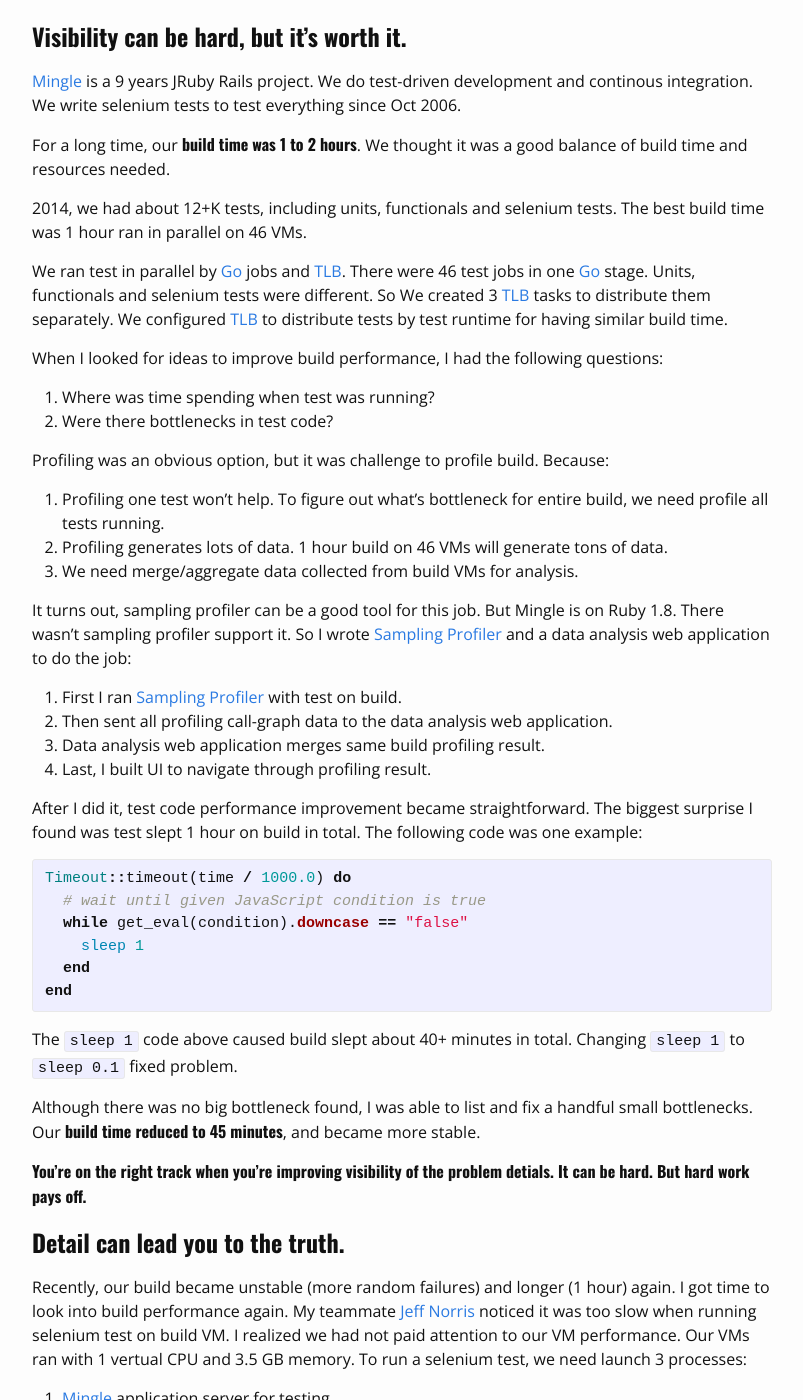
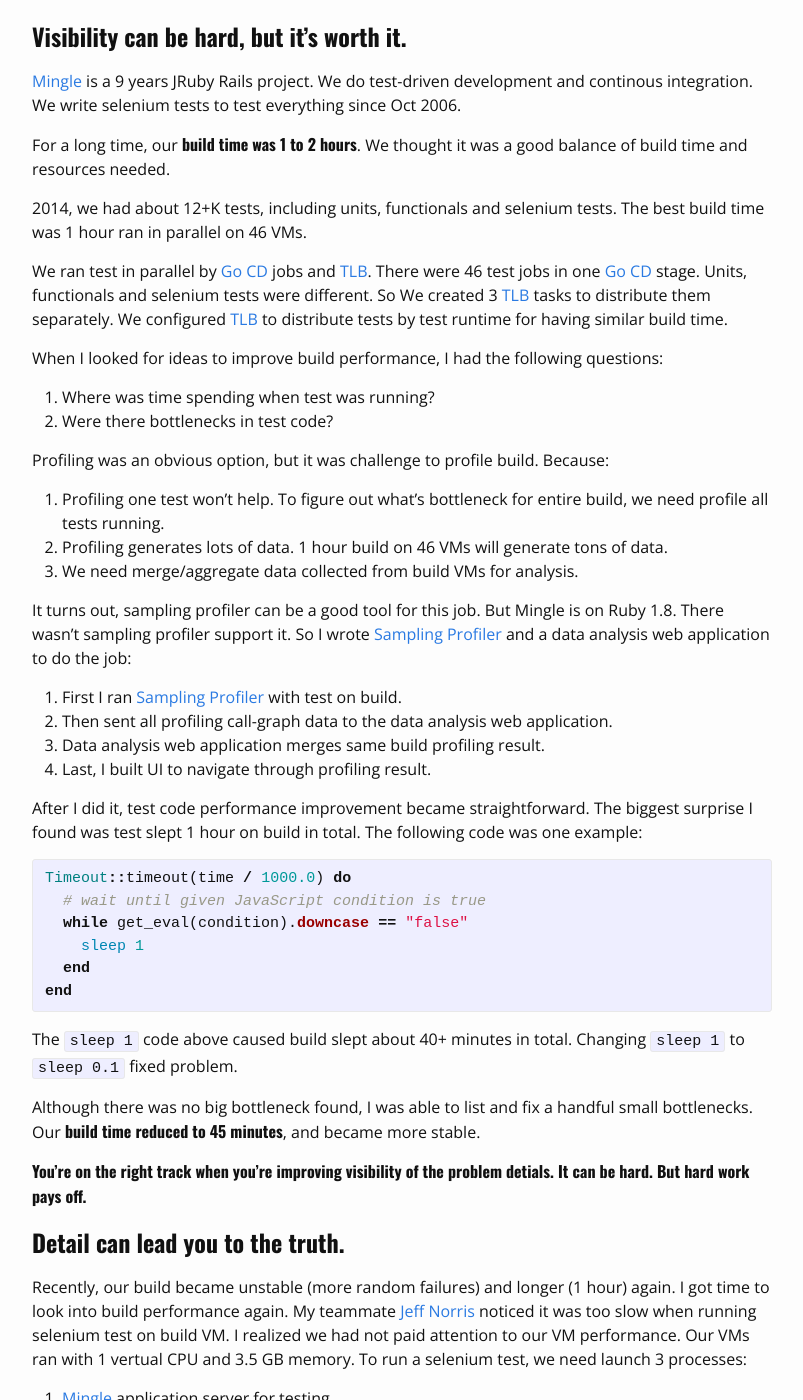
Before and after one commit to xli/xli.github.io, a Jekyll site: the page built from _posts/2015-08-28-visibility-is-opportunity.md, in a window 1280 px wide and 1400 px high, scrolled down 254 px. Shown: the whole window, without its empty margins (238-1041 px from the left). Built offline with Jekyll 4.4.1, drawn with Linux system fonts in a browser that asks for light colours; some of the changed text lies outside the part shown.

Commit message:
rename Go to "Go CD"

```diff
--- a/_posts/2015-08-28-visibility-is-opportunity.md
+++ b/_posts/2015-08-28-visibility-is-opportunity.md
@@ -19,8 +19,8 @@
 2014, we had about 12+K tests, including units, functionals and selenium tests.
 The best build time was 1 hour ran in parallel on 46 VMs.
 
-We ran test in parallel by [Go] jobs and [TLB].
-There were 46 test jobs in one [Go] stage.
+We ran test in parallel by [Go CD] jobs and [TLB].
+There were 46 test jobs in one [Go CD] stage.
 Units, functionals and selenium tests were different.
 So We created 3 [TLB] tasks to distribute them separately.
 We configured [TLB] to distribute tests by test runtime for having similar build time.
@@ -94,7 +94,7 @@
 Because tests didn't seem to be distributed well by runtime.
 To verify my hypothesis, I checked out [TLB] source code. It was more complex than I thought.
 And there is also no way to output more logs to verify it's correctness.
-But [Go] has good support for APIs, so I wrote [Ruby script](https://github.com/ThoughtWorksStudios/goapi/blob/master/examples/compare_test_runtime.rb) to verify my hypothesis.
+But [Go CD] has good support for APIs, so I wrote [Ruby script](https://github.com/ThoughtWorksStudios/goapi/blob/master/examples/compare_test_runtime.rb) to verify my hypothesis.
 
 The following chart shows how the test runtime looks like on build. X-axis is job names; y-axis is job runtime.
 
@@ -111,7 +111,7 @@
 Blue bars matched what I observed on build time.
 Then I ran same script on more builds. The outputs were similar, just different jobs got longer time to run.
 
-As [Go] random picked up build VMs to run any job, it gave me a clue that maybe its build VM performance issue.
+As [Go CD] random picked up build VMs to run any job, it gave me a clue that maybe its build VM performance issue.
 So I wrote another [script](https://github.com/ThoughtWorksStudios/goapi/blob/master/examples/agent_stats.rb) to build the following chart:
 
 ![Go build agent runtime](/images/vms-build-time.jpg)
@@ -126,7 +126,7 @@
 You don't know what you don't know.
 ======================
 
-[Go] introduced "timestamps in console logs" in release 15.1.
+[Go CD] introduced "timestamps in console logs" in release 15.1.
 It made build task runtime visible.
 I was not pay attention to the timestamps in the console logs until recently.
 The following screenshot shows an example:
@@ -182,10 +182,10 @@
 
 
 [Mingle]:                                           https://www.thoughtworks.com/mingle
-[Go]:                                               https://go.cd
+[Go CD]:                                            https://go.cd
 [Jeff Norris]:                                      http://www.thoughtworks.com/profiles/jeff-norris
 [TLB]:                                              https://github.com/test-load-balancer/tlb
 [tlb.rb]:                                           https://github.com/test-load-balancer/tlb.rb
 [OpenStack]:                                        https://www.openstack.org/
 [GoAPI]:                                            https://github.com/ThoughtWorksStudios/goapi
-[Sampling Profiler]:                               https://rubygems.org/gems/sampling_prof
+[Sampling Profiler]:                                https://rubygems.org/gems/sampling_prof
```
Also changed, not shown: other parts of _posts/2015-08-28-visibility-is-opportunity.md (+1 -1 lines).
